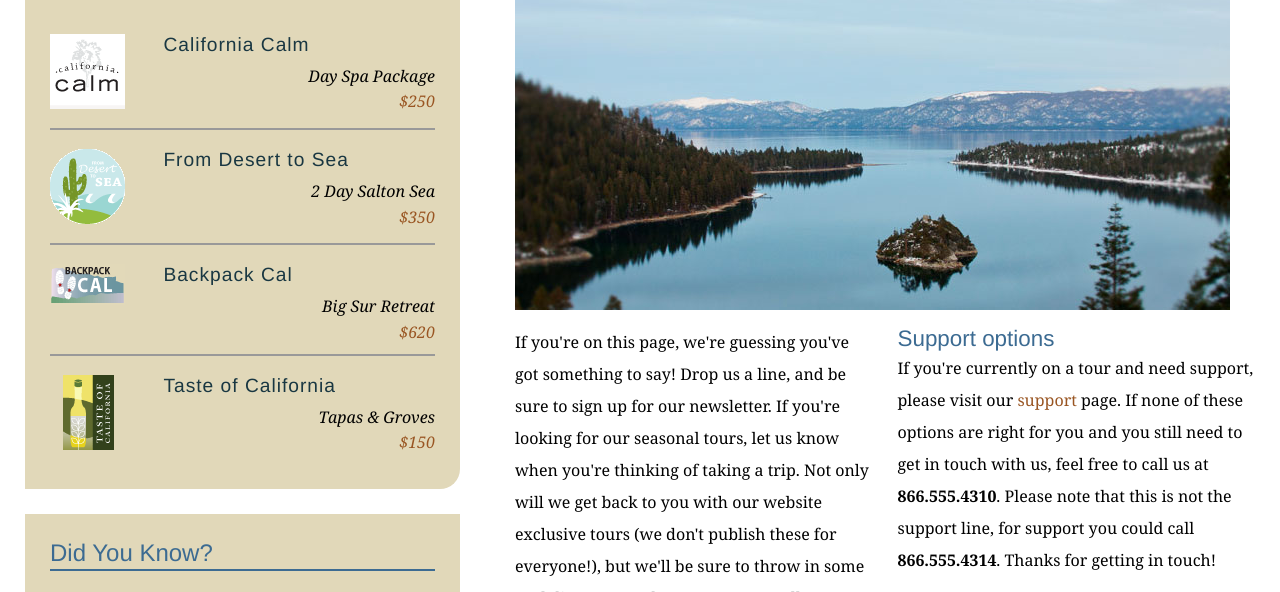
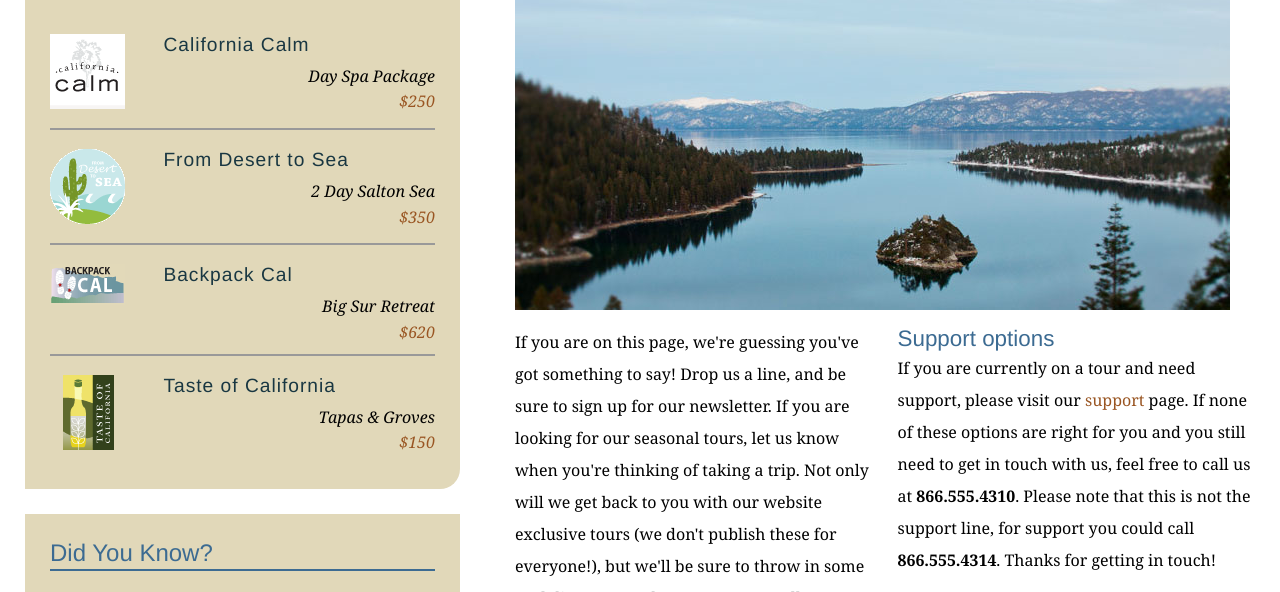
Before and after one commit to D0mcode/explore, a plain HTML site: page contact.html in a window 1280 px wide. Shown: the part 342-934 px from the top of the page. Drawn offline with Linux system fonts and the light colour scheme.

Commit message:
Changed You're with You in contact page

```diff
--- a/contact.html
+++ b/contact.html
@@ -68,10 +68,10 @@
           <h1>Get in touch</h1>
           <img src="assets/images/emerald_bay.jpg" alt="Beautiful Lake Tahoe" class="articleImage" />
           <div class="multiCol">
-            <p>If you're on this page, we're guessing you've got something to say! Drop us a line, and be sure to sign up for our newsletter. If you're looking for our seasonal tours,  let us know when you're thinking of taking a trip. Not only will we get back to you with our website exclusive tours (we don't publish these for everyone!), but we'll be sure to throw in some cool discounts and tour extras as well.</p>
+            <p>If you are on this page, we're guessing you've got something to say! Drop us a line, and be sure to sign up for our newsletter. If you are looking for our seasonal tours,  let us know when you're thinking of taking a trip. Not only will we get back to you with our website exclusive tours (we don't publish these for everyone!), but we'll be sure to throw in some cool discounts and tour extras as well.</p>
 
             <h2>Support options</h2>
-            <p>If you're currently on a tour and need support, please visit our <a href="support.html">support</a> page. If none of these options are right for you and you still need to get in touch with us, feel free to call us at<span class="phone"> <strong>866.555.4310</strong>. Please note that this is not the support line, for support you could call </span><strong>866.555.4314</strong>. Thanks for getting in touch!</p>
+            <p>If you are currently on a tour and need support, please visit our <a href="support.html">support</a> page. If none of these options are right for you and you still need to get in touch with us, feel free to call us at<span class="phone"> <strong>866.555.4310</strong>. Please note that this is not the support line, for support you could call </span><strong>866.555.4314</strong>. Thanks for getting in touch!</p>
           </div>
 
           <form id="frmContact" name="frmContact" method="post" action="contact_process.html">
```
